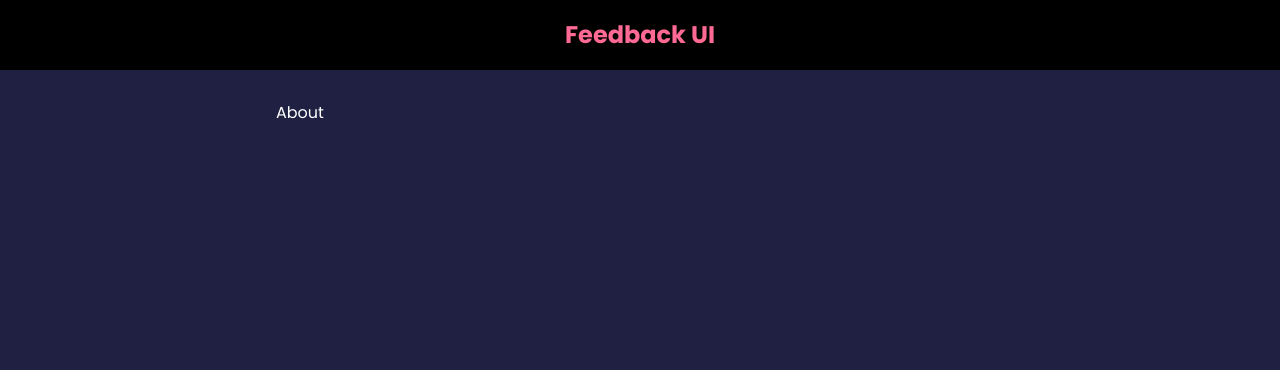
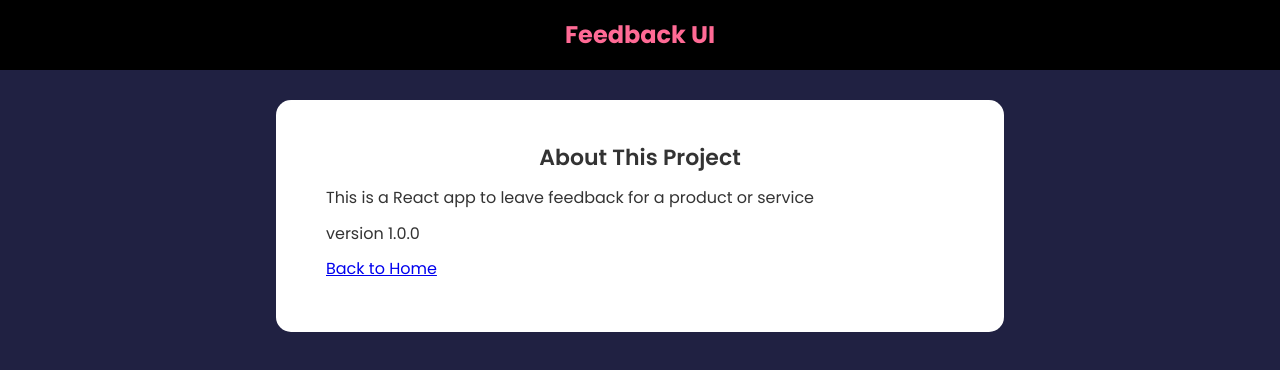
Before and after one commit to is3388/react-feedback-app, a React (Create React App) app: page /about in a window 1280 px wide. Shown: the top 370 px of the page. Built offline with nearby package versions, Linux system fonts and the light colour scheme; the HTML template or start-up script is replaced by a standard one.

Commit message:
Added AboutIconLink component to link up home page and about page

```diff
--- a/src/App.js
+++ b/src/App.js
@@ -7,6 +7,7 @@
 import { v4 as uuidv4 } from 'uuid'
 import { BrowserRouter as Router, Routes, Route } from 'react-router-dom'
 import AboutPage from './pages/AboutPage'
+import AboutIconLink from './components/AboutIconLink'
 
 const App = () =>
 {
@@ -37,9 +38,9 @@
                 <Route path='/' element={<><FeedbackForm handleAdd={addFeedback} />
                                             <Stats feedback={feedback} />
                                             <FeedbackList feedback={feedback} handleDelete={deleteFeedback} />
+                                            <AboutIconLink />
                                         </>} />
                 <Route path='/about' element={<AboutPage />} />
-
             </Routes>
         </div>
         </React.StrictMode>
--- /dev/null
+++ b/src/components/AboutIconLink.js
@@ -0,0 +1,14 @@
+import {FaQuestion} from 'react-icons/fa'
+import { Link } from 'react-router-dom'
+
+const AboutIconLink = () => {
+    return (
+        <div className='about-link'>
+            <Link to='/about'>
+                <FaQuestion size={30} />
+            </Link>
+        </div>
+    )
+}
+
+export default AboutIconLink
--- a/src/pages/AboutPage.js
+++ b/src/pages/AboutPage.js
@@ -1,7 +1,16 @@
+import { Link } from 'react-router-dom'
+import Card from '../components/shared/Card'
 const AboutPage = () =>
 {
     return (
-        <div>About</div>
+        <Card>
+        <div className='about'>
+            <h2>About This Project</h2>
+            <p>This is a React app to leave feedback for a product or service</p>
+            <p>version 1.0.0</p>
+            <p><Link to='/'>Back to Home</Link></p>
+        </div>
+        </Card>
     )
 }
 
```
